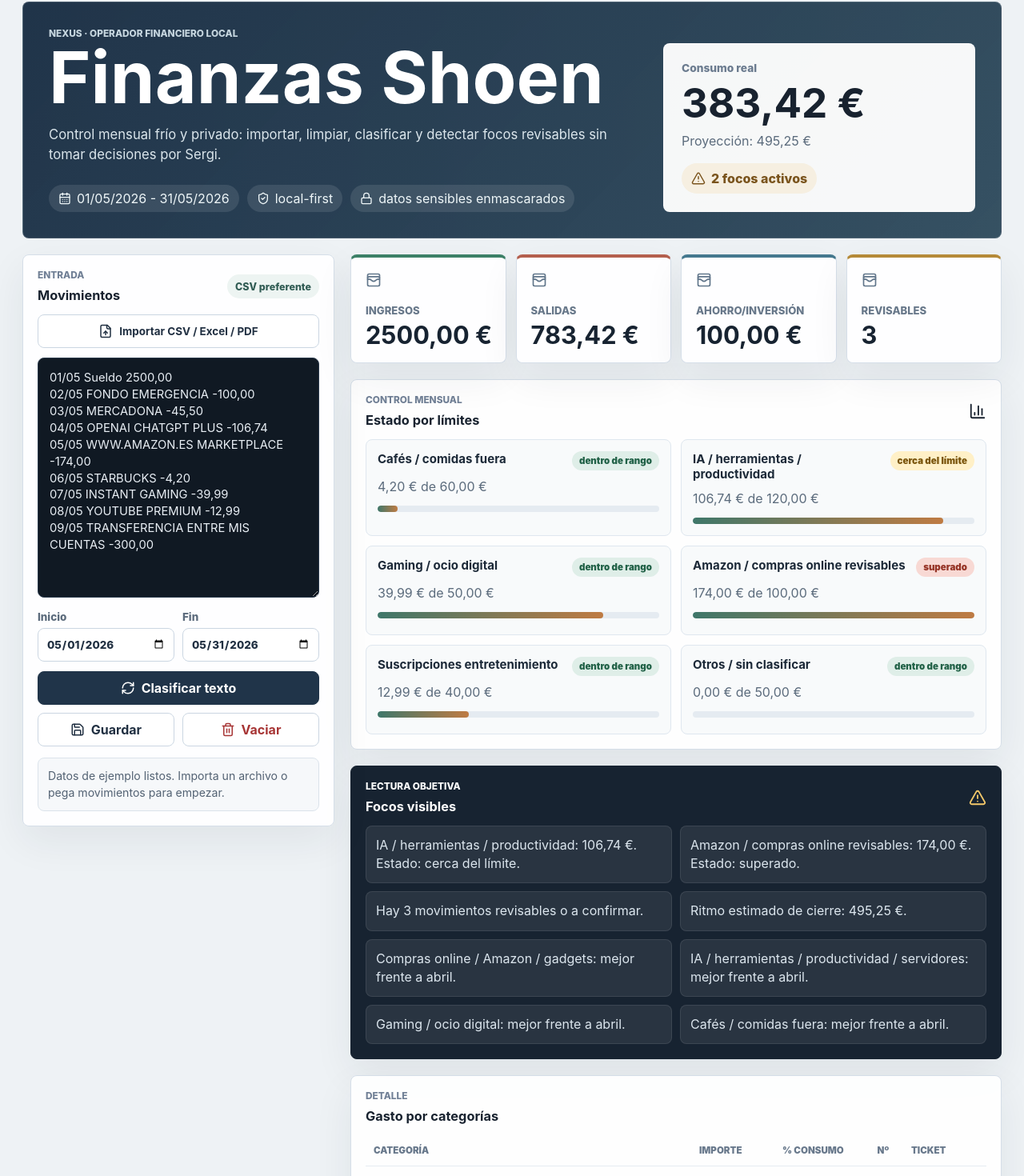
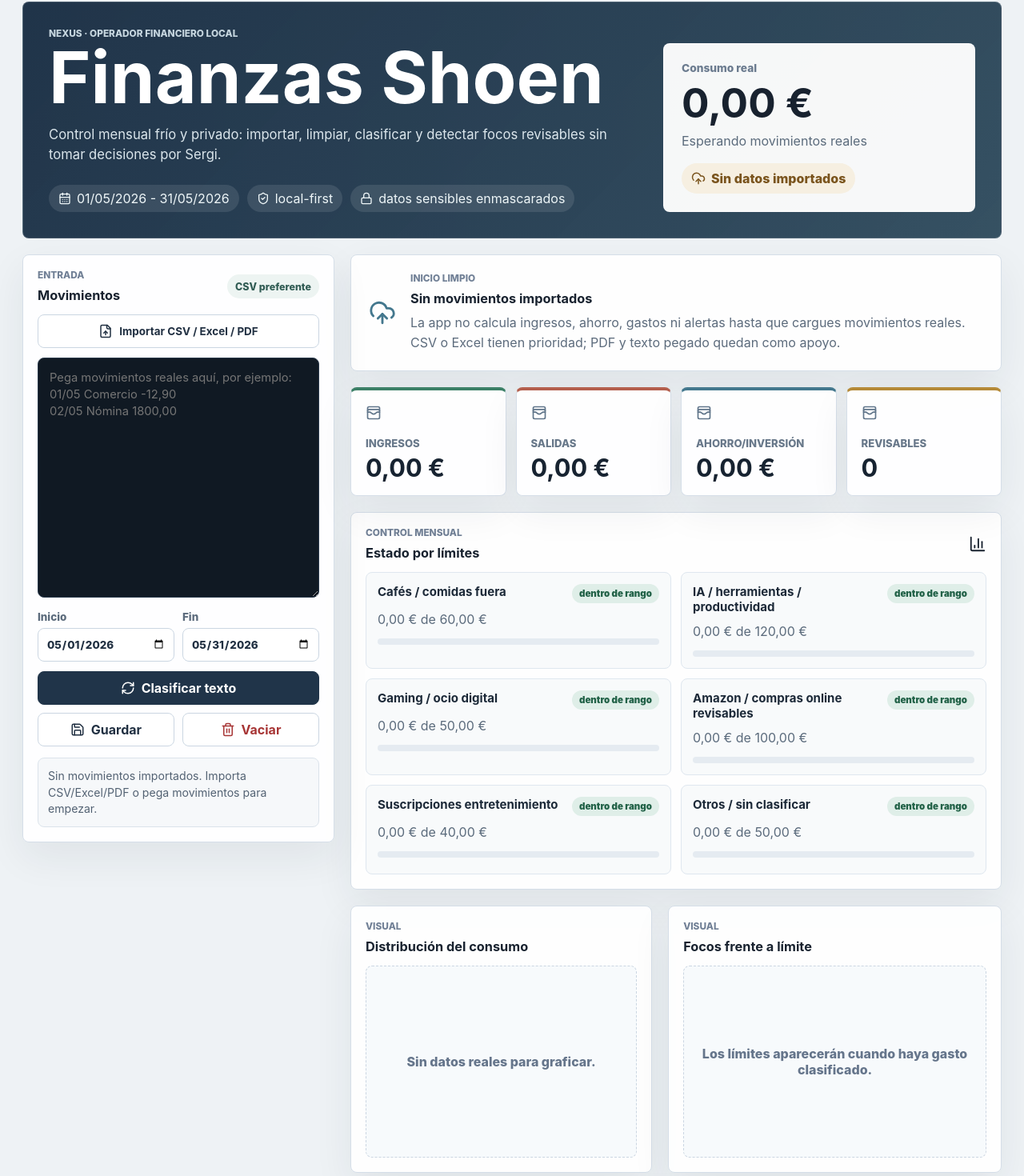
Before and after one commit to svroff/Finanzas-Shoen, a React (Vite) app: page / in a window 1280 px wide. Shown: the part 26-1496 px from the top of the page at 80% size. Built offline with nearby package versions, Linux system fonts and the light colour scheme.

Commit message:
fix: require real finance data before analysis

```diff
--- a/src/App.tsx
+++ b/src/App.tsx
@@ -9,6 +9,7 @@ import {
   Save,
   ShieldCheck,
   Trash2,
+  UploadCloud,
   WalletCards
 } from "lucide-react";
 import { useMemo, useState } from "react";
@@ -16,26 +17,16 @@ import { analyzeMovements } from "./core/analytics";
 import { classifyMovement } from "./core/classifier";
 import { parseFile, parseManualText } from "./core/importers";
 import { buildComparisonLines, buildObjectiveReading, formatEuro, reviewReason } from "./core/report";
-import type { ClassifiedMovement, RawMovement } from "./core/types";
-
-const sampleText = `01/05 Sueldo 2500,00
-02/05 FONDO EMERGENCIA -100,00
-03/05 MERCADONA -45,50
-04/05 OPENAI CHATGPT PLUS -106,74
-05/05 WWW.AMAZON.ES MARKETPLACE -174,00
-06/05 STARBUCKS -4,20
-07/05 INSTANT GAMING -39,99
-08/05 YOUTUBE PREMIUM -12,99
-09/05 TRANSFERENCIA ENTRE MIS CUENTAS -300,00`;
+import type { CategorySummary, ClassifiedMovement, RawMovement } from "./core/types";
 
 const storageKey = "finance_tracking_v1_movements";
 
 export function App() {
-  const [rawText, setRawText] = useState(sampleText);
+  const [rawText, setRawText] = useState("");
   const [movements, setMovements] = useState<ClassifiedMovement[]>(() => loadMovements());
-  const [periodStart, setPeriodStart] = useState("2026-05-01");
-  const [periodEnd, setPeriodEnd] = useState("2026-05-31");
-  const [message, setMessage] = useState("Datos de ejemplo listos. Importa un archivo o pega movimientos para empezar.");
+  const [periodStart, setPeriodStart] = useState(currentMonthStart());
+  const [periodEnd, setPeriodEnd] = useState(currentMonthEnd());
+  const [message, setMessage] = useState("Sin movimientos importados. Importa CSV/Excel/PDF o pega movimientos para empezar.");
 
   const analysis = useMemo(
     () =>
@@ -49,6 +40,8 @@ export function App() {
   const periodLabel = `${formatDate(periodStart)} - ${formatDate(periodEnd)}`;
   const reviewCount = analysis.reviewableMovements.length;
   const topFocus = Object.entries(analysis.limitStatus).filter(([, status]) => status.status !== "dentro de rango");
+  const hasMovements = movements.length > 0;
+  const totalLimitSpent = Object.values(analysis.limitStatus).reduce((total, status) => total + status.spent, 0);
 
   function importRaw(raw: RawMovement[]) {
     const classified = raw.map(classifyMovement);
@@ -99,10 +92,10 @@ export function App() {
         <div className="monthCard">
           <span className="monthLabel">Consumo real</span>
           <strong>{formatEuro(analysis.realConsumption)}</strong>
-          <p>Proyección: {formatEuro(analysis.projection.realConsumptionAtPeriodEnd)}</p>
+          <p>{hasMovements ? `Proyección: ${formatEuro(analysis.projection.realConsumptionAtPeriodEnd)}` : "Esperando movimientos reales"}</p>
           <div className="monthSignal">
-            {topFocus.length > 0 ? <AlertTriangle size={18} /> : <CheckCircle2 size={18} />}
-            {topFocus.length > 0 ? `${topFocus.length} focos activos` : "Sin alertas relevantes"}
+            {!hasMovements ? <UploadCloud size={18} /> : topFocus.length > 0 ? <AlertTriangle size={18} /> : <CheckCircle2 size={18} />}
+            {!hasMovements ? "Sin datos importados" : topFocus.length > 0 ? `${topFocus.length} focos activos` : "Sin alertas relevantes"}
           </div>
         </div>
       </header>
@@ -123,7 +116,12 @@ export function App() {
             <input type="file" accept=".csv,.xlsx,.xls,.pdf" onChange={(event) => handleFile(event.target.files?.[0])} />
           </label>
 
-          <textarea value={rawText} onChange={(event) => setRawText(event.target.value)} spellCheck={false} />
+          <textarea
+            value={rawText}
+            onChange={(event) => setRawText(event.target.value)}
+            placeholder={"Pega movimientos reales aquí, por ejemplo:\n01/05 Comercio -12,90\n02/05 Nómina 1800,00"}
+            spellCheck={false}
+          />
           <div className="dateGrid">
             <label>
               Inicio
@@ -152,6 +150,20 @@ export function App() {
         </aside>
 
         <section className="dashboard">
+          {!hasMovements ? (
+            <section className="emptyState">
+              <UploadCloud size={34} />
+              <div>
+                <p className="sectionKicker">Inicio limpio</p>
+                <h2>Sin movimientos importados</h2>
+                <p>
+                  La app no calcula ingresos, ahorro, gastos ni alertas hasta que cargues movimientos reales. CSV o Excel tienen prioridad;
+                  PDF y texto pegado quedan como apoyo.
+                </p>
+              </div>
+            </section>
+          ) : null}
+
           <div className="kpis">
             <Metric label="Ingresos" value={formatEuro(analysis.totalIncome)} tone="income" />
             <Metric label="Salidas" value={formatEuro(analysis.totalOutflows)} tone="outflow" />
@@ -181,6 +193,27 @@ export function App() {
                 </div>
               ))}
             </div>
+          </section>
+
+          <section className="visualGrid">
+            <section className="chartPanel">
+              <div className="panelHeader">
+                <div>
+                  <p className="sectionKicker">Visual</p>
+                  <h2>Distribución del consumo</h2>
+                </div>
+              </div>
+              <DonutChart summaries={analysis.categorySummaries} hasMovements={hasMovements} />
+            </section>
+            <section className="chartPanel">
+              <div className="panelHeader">
+                <div>
+                  <p className="sectionKicker">Visual</p>
+                  <h2>Focos frente a límite</h2>
+                </div>
+              </div>
+              <LimitBars statuses={analysis.limitStatus} hasMovements={hasMovements && totalLimitSpent > 0} />
+            </section>
           </section>
 
           <section className="report">
@@ -311,9 +344,9 @@ function TablePanel({ title, children }: { title: string; children: React.ReactN
 function loadMovements(): ClassifiedMovement[] {
   try {
     const stored = window.localStorage.getItem(storageKey);
-    return stored ? (JSON.parse(stored) as ClassifiedMovement[]) : parseManualText(sampleText).map(classifyMovement);
+    return stored ? (JSON.parse(stored) as ClassifiedMovement[]) : [];
   } catch {
-    return parseManualText(sampleText).map(classifyMovement);
+    return [];
   }
 }
 
@@ -321,3 +354,89 @@ function formatDate(value: string): string {
   const [year, month, day] = value.split("-");
   return `${day}/${month}/${year}`;
 }
+
+function currentMonthStart(): string {
+  const now = new Date();
+  return formatInputDate(new Date(now.getFullYear(), now.getMonth(), 1));
+}
+
+function currentMonthEnd(): string {
+  const now = new Date();
+  return formatInputDate(new Date(now.getFullYear(), now.getMonth() + 1, 0));
+}
+
+function formatInputDate(date: Date): string {
+  return `${date.getFullYear()}-${String(date.getMonth() + 1).padStart(2, "0")}-${String(date.getDate()).padStart(2, "0")}`;
+}
+
+function DonutChart({ summaries, hasMovements }: { summaries: CategorySummary[]; hasMovements: boolean }) {
+  if (!hasMovements || summaries.length === 0) {
+    return <div className="emptyChart">Sin datos reales para graficar.</div>;
+  }
+
+  const total = summaries.reduce((sum, item) => sum + item.amount, 0);
+  let offset = 25;
+  const colors = ["#3f776a", "#bf7b43", "#44788e", "#9a6a96", "#b35b5b", "#65758b", "#8b7a42"];
+
+  return (
+    <div className="donutWrap">
+      <svg className="donut" viewBox="0 0 42 42" role="img" aria-label="Distribución del consumo por categoría">
+        <circle className="donutBase" cx="21" cy="21" r="15.9" />
+        {summaries.slice(0, 7).map((summary, index) => {
+          const dash = total > 0 ? (summary.amount / total) * 100 : 0;
+          const segment = (
+            <circle
+              className="donutSegment"
+              cx="21"
+              cy="21"
+              key={summary.category}
+              r="15.9"
+              stroke={colors[index]}
+              strokeDasharray={`${dash} ${100 - dash}`}
+              strokeDashoffset={offset}
+            />
+          );
+          offset -= dash;
+          return segment;
+        })}
+        <text x="21" y="20" textAnchor="middle" className="donutValue">
+          {formatEuro(total)}
+        </text>
+        <text x="21" y="24" textAnchor="middle" className="donutLabel">
+          consumo
+        </text>
+      </svg>
+      <div className="legend">
+        {summaries.slice(0, 6).map((summary, index) => (
+          <div className="legendItem" key={summary.category}>
+            <span style={{ background: colors[index] }} />
+            <p>{summary.category}</p>
+            <strong>{formatEuro(summary.amount)}</strong>
+          </div>
+        ))}
+      </div>
+    </div>
+  );
+}
+
+function LimitBars({ statuses, hasMovements }: { statuses: ReturnType<typeof analyzeMovements>["limitStatus"]; hasMovements: boolean }) {
+  if (!hasMovements) {
+    return <div className="emptyChart">Los límites aparecerán cuando haya gasto clasificado.</div>;
+  }
+
+  return (
+    <div className="limitBars">
+      {Object.entries(statuses).map(([name, status]) => (
+        <div className="limitBarRow" key={name}>
+          <div>
+            <span>{name}</span>
+            <strong>{formatEuro(status.spent)}</strong>
+          </div>
+          <div className="progressTrack">
+            <div className="progressBar" style={{ width: `${Math.min(100, (status.spent / status.limit) * 100)}%` }} />
+          </div>
+        </div>
+      ))}
+    </div>
+  );
+}
--- a/src/styles/global.css
+++ b/src/styles/global.css
@@ -305,6 +305,33 @@ input[type="date"] {
   gap: 20px;
 }
 
+.emptyState,
+.chartPanel {
+  background: rgba(255, 255, 255, 0.92);
+  border: 1px solid #d5dee8;
+  border-radius: 8px;
+  box-shadow: 0 18px 50px rgba(31, 45, 61, 0.07);
+}
+
+.emptyState {
+  align-items: center;
+  display: flex;
+  gap: 18px;
+  padding: 22px;
+}
+
+.emptyState svg {
+  color: #44788e;
+  flex: 0 0 auto;
+}
+
+.emptyState p:last-child {
+  color: #5c6b7c;
+  line-height: 1.55;
+  margin: 8px 0 0;
+  max-width: 820px;
+}
+
 .kpis {
   display: grid;
   gap: 12px;
@@ -359,6 +386,114 @@ input[type="date"] {
 .report,
 .tablePanel {
   padding: 18px;
+}
+
+.visualGrid {
+  display: grid;
+  gap: 20px;
+  grid-template-columns: minmax(0, 0.95fr) minmax(0, 1.05fr);
+}
+
+.chartPanel {
+  min-width: 0;
+  padding: 18px;
+}
+
+.emptyChart {
+  align-items: center;
+  background: #f7fafc;
+  border: 1px dashed #cbd6e2;
+  border-radius: 8px;
+  color: #65758b;
+  display: flex;
+  font-weight: 800;
+  justify-content: center;
+  min-height: 240px;
+  text-align: center;
+}
+
+.donutWrap {
+  align-items: center;
+  display: grid;
+  gap: 18px;
+  grid-template-columns: 220px minmax(0, 1fr);
+}
+
+.donut {
+  height: 220px;
+  overflow: visible;
+  width: 220px;
+}
+
+.donutBase {
+  fill: transparent;
+  stroke: #e7edf2;
+  stroke-width: 6;
+}
+
+.donutSegment {
+  fill: transparent;
+  stroke-width: 6;
+  transform: rotate(-90deg);
+  transform-origin: center;
+}
+
+.donutValue {
+  fill: #18222f;
+  font-size: 0.18rem;
+  font-weight: 900;
+}
+
+.donutLabel {
+  fill: #6b7b8f;
+  font-size: 0.12rem;
+  font-weight: 800;
+}
+
+.legend,
+.limitBars {
+  display: grid;
+  gap: 10px;
+}
+
+.legendItem {
+  align-items: center;
+  display: grid;
+  gap: 10px;
+  grid-template-columns: 10px minmax(0, 1fr) auto;
+}
+
+.legendItem span {
+  border-radius: 99px;
+  height: 10px;
+  width: 10px;
+}
+
+.legendItem p,
+.limitBarRow span {
+  color: #405166;
+  font-size: 0.85rem;
+  font-weight: 800;
+  margin: 0;
+}
+
+.legendItem strong,
+.limitBarRow strong {
+  color: #172331;
+  font-size: 0.88rem;
+  font-variant-numeric: tabular-nums;
+}
+
+.limitBarRow {
+  display: grid;
+  gap: 8px;
+}
+
+.limitBarRow > div:first-child {
+  align-items: center;
+  display: flex;
+  gap: 12px;
+  justify-content: space-between;
 }
 
 .limitGrid {
@@ -527,6 +662,7 @@ tbody tr:hover {
 @media (max-width: 1180px) {
   .hero,
   .workspace,
+  .visualGrid,
   .splitPanels {
     grid-template-columns: 1fr;
   }
@@ -565,9 +701,18 @@ tbody tr:hover {
   .dateGrid,
   .actionGrid,
   .kpis,
+  .donutWrap,
   .limitGrid,
   .insightList {
     grid-template-columns: 1fr;
+  }
+
+  .emptyState {
+    align-items: flex-start;
+  }
+
+  .donut {
+    justify-self: center;
   }
 
   .heroMeta {
```
Also changed, not shown: 2 other files (tests, documents, lock files or other folders).
